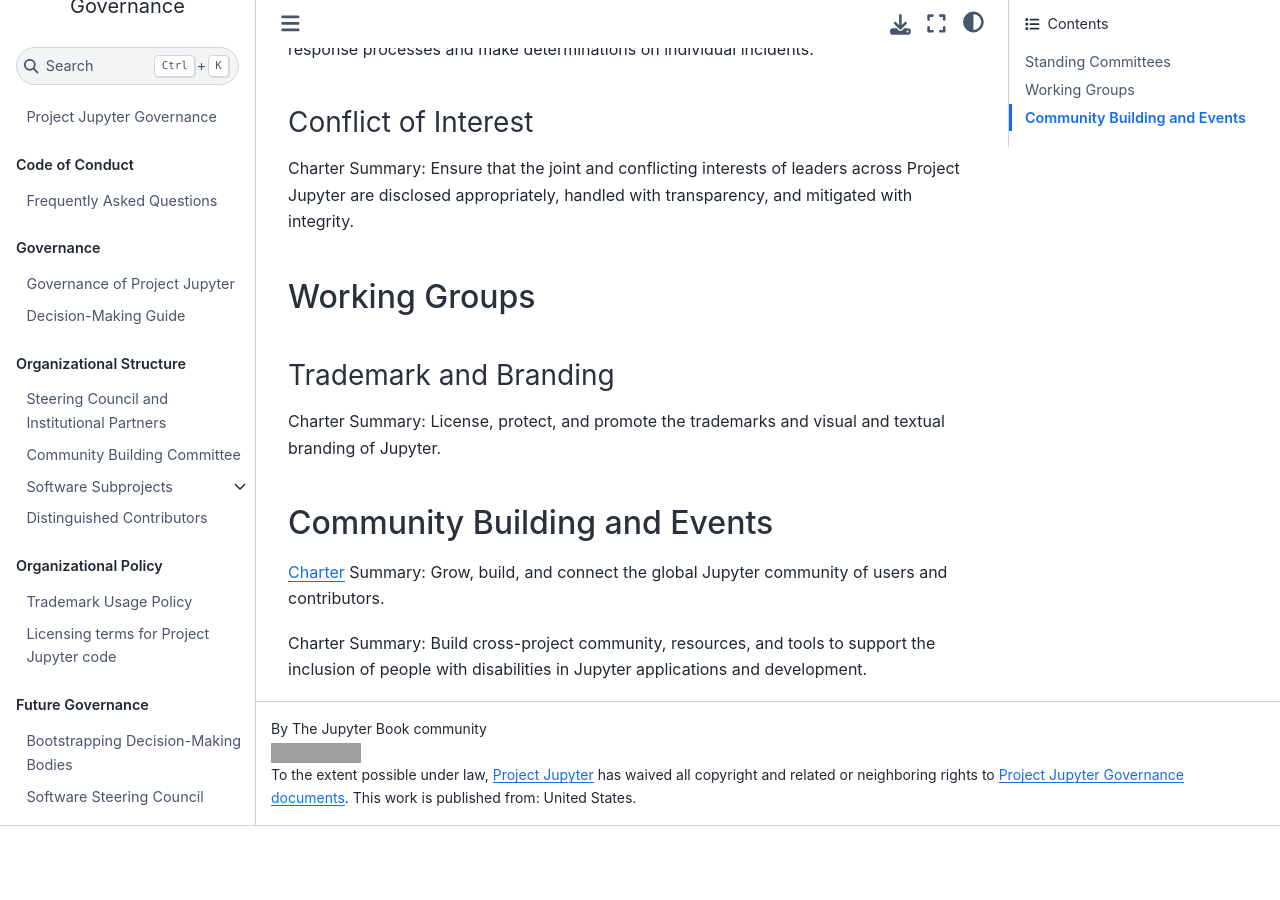
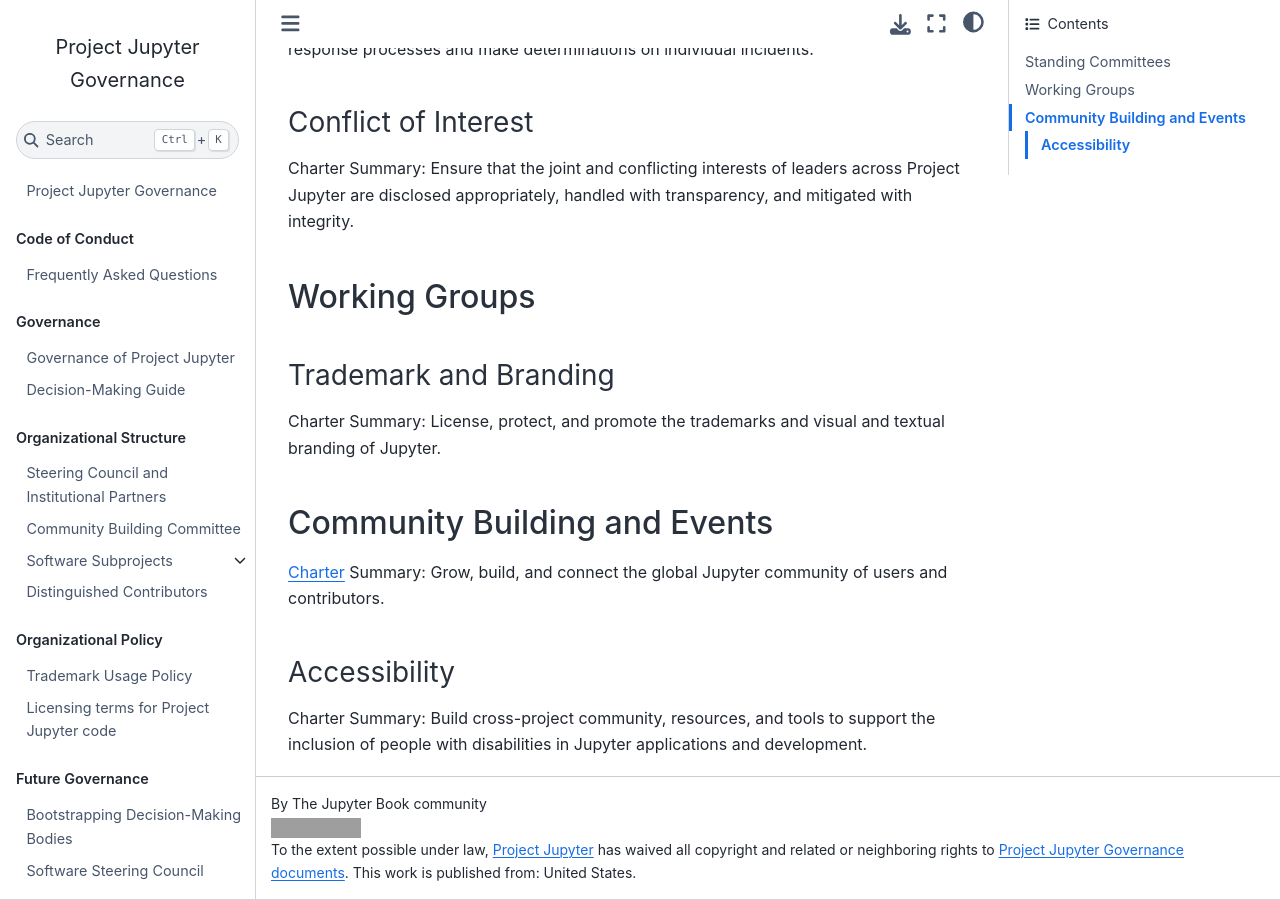
Before and after one commit to jupyter/governance, a Jupyter Book: the page built from list_of_standing_committees_and_working_groups.md, in a window 1280 px wide and 900 px high, scrolled down 649 px. Built offline with Jupyter Book 1.0.4 settings and Sphinx 7.4.7 and the Sphinx Book theme 1.1.4, drawn with Linux system fonts in a browser that asks for light colours; pages that are not in the unit, such as notebooks, are missing from menus; before the commit the page ends 1475 px from its top, so only the background shows below that; grey boxes are pictures that could not be loaded.

Commit message:
Update list_of_standing_committees_and_working_groups.md
Co-authored-by: Jason Grout <jasongrout@users.noreply.github.com>

```diff
--- a/list_of_standing_committees_and_working_groups.md
+++ b/list_of_standing_committees_and_working_groups.md
@@ -26,4 +26,5 @@
 
 [Charter](communitybuildingcommittee.md) Summary: Grow, build, and connect the global Jupyter community of users and contributors.
 
+### Accessibility
 Charter Summary: Build cross-project community, resources, and tools to support the inclusion of people with disabilities in Jupyter applications and development.
```
